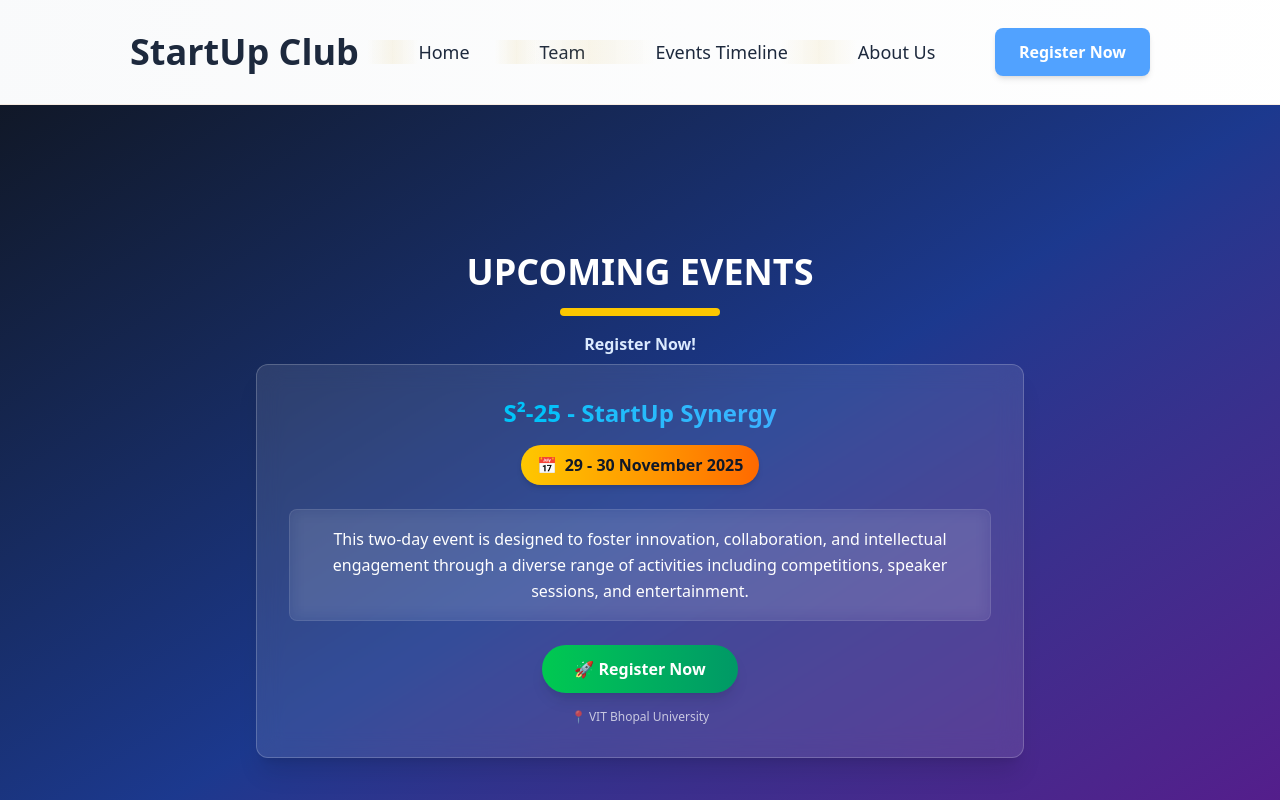
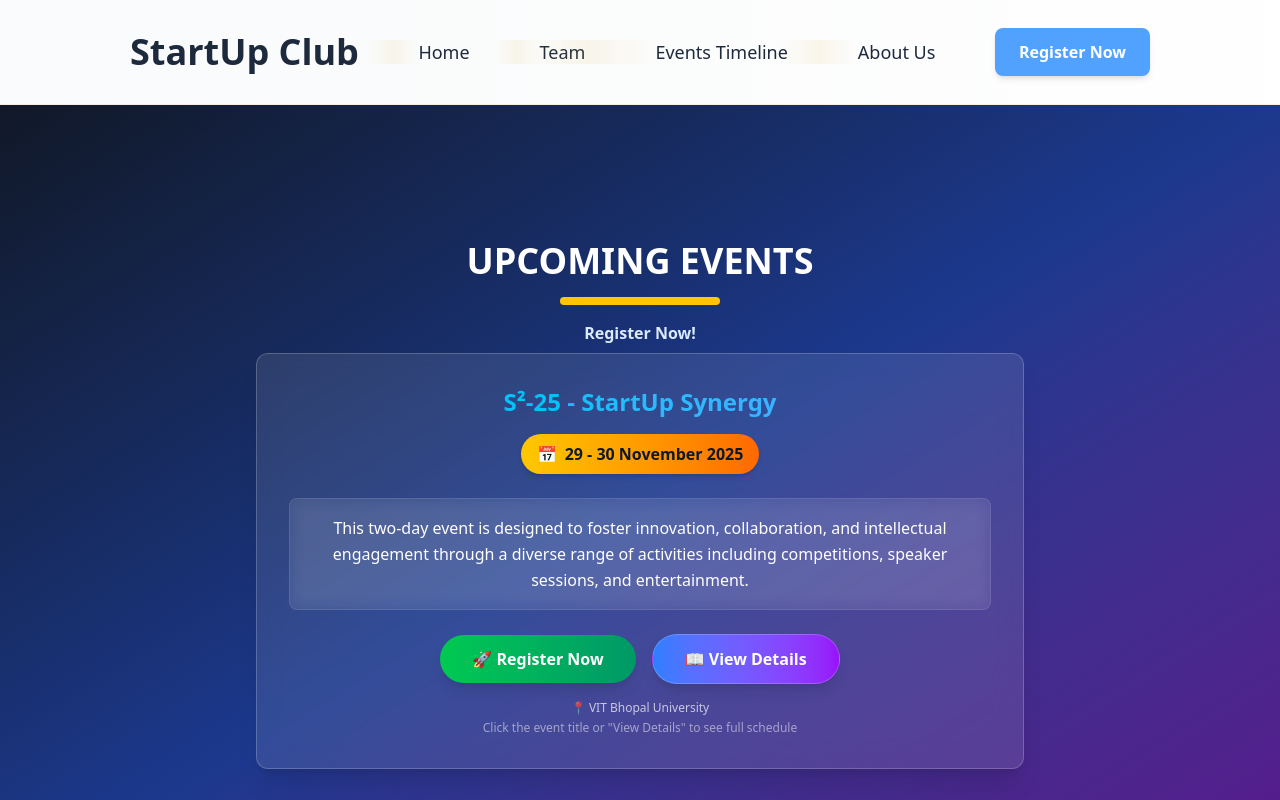
Before and after one commit to saksham-jais/Startup-Club-VITB, a React (Vite) app in the folder frontend/: page /events in a window 1280 px wide. Shown: the top 800 px of the page. Built offline with nearby package versions, Linux system fonts and the light colour scheme.

Commit message:
minor changes in teams and homepage

```diff
--- a/frontend/components/FullscreenCarousel.jsx
+++ b/frontend/components/FullscreenCarousel.jsx
@@ -1,5 +1,6 @@
 // FullscreenCarousel.js
 import React, { useState, useEffect } from "react";
+import { useNavigate } from "react-router-dom";
 
 const event = {
   title: "S²-25 - StartUp Synergy",
@@ -9,6 +10,7 @@ const event = {
 };
 
 const FullscreenCarousel = () => {
+  const navigate = useNavigate();
   const [displayedText, setDisplayedText] = useState("");
   const [currentIndex, setCurrentIndex] = useState(0);
 
@@ -58,6 +60,99 @@ const FullscreenCarousel = () => {
     window.open(`/registration?${params}`, '_blank');
   };
 
+  // Function to handle event title click
+  const handleEventTitleClick = () => {
+    // Create the event object that matches your EventDetail component structure
+    const eventDetails = {
+      date: "Nov 29 - 30",
+      year: "2025",
+      img: "/event_timeline/Nov 29-30.jpg",
+      title: "S²-25 - StartUp Synergy",
+      venue: "VIT Bhopal University",
+      time: "29th - 30th Nov 2025",
+      description: "A two-day event fostering innovation, collaboration, and intellectual engagement through competitions, speaker sessions, and entertainment activities.",
+      registrationFee: "NA as of now",
+      teamSize: "Individual & Team Events",
+      type: "Multi-Event Competition",
+      isUpcoming: true,
+      bannerImages: [
+        "/event_timeline/Nov 29-30.1.jpg",
+        "/event_timeline/Nov 29-30.2.jpg"
+      ],
+      day1: {
+        title: "Day 1: 29th Nov 2025 - Knowledge, Innovation, and Competition",
+        description: "The event begins with an Opening Ceremony, featuring a keynote speaker who will set the stage with insights into emerging trends and industry advancements. This session aims to inspire participants and provide direction for the competitions and discussions that follow.",
+        events: [
+          {
+            time: "10 AM - 1 PM",
+            name: "Opening Ceremony & Keynote Session",
+            venue: "Auditorium 1",
+            description: "Setting the stage with insights into emerging trends and industry advancements"
+          },
+          {
+            time: "1 PM - 5 PM",
+            name: "Paper Presentation",
+            venue: "Auditorium 1",
+            description: "Showcase research papers, patents, and innovative ideas on cutting-edge topics. Connect with faculty and industry experts for publication support and idea refinement."
+          },
+          {
+            time: "1 PM - 5 PM",
+            name: "Reverse Coding",
+            venue: "AB1 307",
+            description: "A unique coding challenge where participants decipher logic from given outputs. Tests analytical thinking, debugging skills, and algorithmic problem-solving."
+          },
+          {
+            time: "1 PM - 5 PM",
+            name: "Ideathon",
+            venue: "Coding Studio AB1",
+            description: "Fast-paced brainstorming competition to develop innovative solutions to real-world problems. Teams pitch ideas to judges assessing creativity and feasibility."
+          },
+          {
+            time: "1 PM - 5 PM",
+            name: "E-Sports Tournament",
+            venue: "Arch 103",
+            description: "Competitive gaming event featuring popular e-sports titles. Fosters teamwork, strategy, and sportsmanship in a structured tournament format."
+          }
+        ]
+      },
+      day2: {
+        title: "Day 2: 30th Nov 2025 - Inspiration, Engagement, and Entertainment",
+        description: "The second day of the event shifts the focus toward thought-provoking discussions, creative expression, and entertainment.",
+        events: [
+          {
+            time: "10 AM - 12 PM",
+            name: "Podcast Session with Guest Speaker",
+            venue: "Auditorium 1",
+            description: "A live podcast discussion with an expert guest, offering an in-depth conversation on Entrepreneurship and relevant topics. This session is designed to be interactive, with an opportunity for the audience to engage with the speaker through questions and discussions."
+          },
+          {
+            time: "2 PM - 3 PM",
+            name: "Stand-Up Comedy",
+            venue: "Auditorium 1",
+            description: "A dedicated segment featuring a professional well known comedian, bringing a refreshing break with humor and light-hearted entertainment. This segment aims to create a lively atmosphere and provide a space for relaxation and enjoyment."
+          },
+          {
+            time: "3 PM - 5 PM",
+            name: "Meme War",
+            venue: "Auditorium 1",
+            description: "A unique competition where participants create and submit memes based on given themes. The memes will be judged based on creativity, humor, and relevance. The audience will participate in voting, and the winner will receive a special prize. This event encourages digital creativity and provides a fun and engaging experience."
+          },
+          {
+            time: "3 PM - 5 PM",
+            name: "Cultural Performances",
+            venue: "Auditorium 1",
+            description: "A showcase of talent, including dance, music, and other artistic performances. This segment highlights the creative and cultural diversity of the participants and provides a platform for artistic expression."
+          }
+        ]
+      },
+    };
+
+    // Navigate to event details page with the event data
+    navigate(`/eventstimeline/${event.title.replace(/\s+/g, '-')}`, {
+      state: { event: eventDetails }
+    });
+  };
+
   return (
     <>
       {/* Events Section */}
@@ -80,8 +175,13 @@ const FullscreenCarousel = () => {
           {/* Event Content */}
           <div className="text-center">
 
-            {/* Event Title */}
-            <h2 className="text-xl md:text-2xl font-bold mb-4 bg-gradient-to-r from-cyan-400 to-blue-400 bg-clip-text text-transparent">
+            {/* Event Title - Now clickable */}
+
+            <h2
+              className="text-xl md:text-2xl font-bold mb-4 bg-gradient-to-r from-cyan-400 to-blue-400 bg-clip-text text-transparent !cursor-pointer hover:from-cyan-300 hover:to-blue-300 transition-all duration-300"
+              onClick={handleEventTitleClick}
+              title="Click to view event details"
+            >
               {event.title}
             </h2>
 
@@ -100,19 +200,29 @@ const FullscreenCarousel = () => {
               </p>
             </div>
 
-            {/* Register Button */}
-            <div className="flex justify-center">
+            {/* Action Buttons */}
+            <div className="flex flex-col sm:flex-row gap-4 justify-center items-center">
+              {/* Register Button */}
               <button
                 onClick={handleRegisterClick}
                 className="bg-gradient-to-r from-green-500 to-emerald-600 hover:from-green-600 hover:to-emerald-700 text-white px-8 py-3 rounded-full text-base font-bold transition-all duration-300 transform hover:scale-105 shadow-lg"
               >
                 🚀 Register Now
               </button>
+
+              {/* View Details Button */}
+              <button
+                onClick={handleEventTitleClick}
+                className="bg-gradient-to-r from-blue-500 to-purple-600 hover:from-blue-600 hover:to-purple-700 text-white px-8 py-3 rounded-full text-base font-bold transition-all duration-300 transform hover:scale-105 shadow-lg border border-white/20"
+              >
+                📖 View Details
+              </button>
             </div>
 
             {/* Additional Info */}
             <div className="mt-4 text-white/70 text-xs">
               <p>📍 VIT Bhopal University</p>
+              <p className="mt-1 text-white/50">Click the event title or "View Details" to see full schedule</p>
             </div>
           </div>
         </div>
--- a/frontend/components/Teams.jsx
+++ b/frontend/components/Teams.jsx
@@ -2,6 +2,18 @@ import React, { useState } from "react";
 
 // Team member data
 const teamMembers = [
+  {
+    name: "DR LOKESH MALVIYA",
+    title: "FACULTY COORDINATOR",
+    category: "Faculty Coordinators",
+    image: "/team/LokeshSir.jpg",
+  },
+  {
+    name: "DR BHUPENDRA PANCHAL",
+    title: "FACULTY COORDINATOR",
+    category: "Faculty Coordinators",
+    image: "/team/BhupendraSir.jpg",
+  },
   {
     name: "LAKSHAY KHTOUR",
     title: "PRESIDENT",
@@ -30,24 +42,14 @@ const teamMembers = [
     batch: "23",
     image: "/team/Veedushi Jain.jpg",
   },
-  {
-    name: "DR LOKESH MALVIYA",
-    title: "FACULTY COORDINATOR",
-    category: "Faculty Coordinators",
-    image: "/team/LokeshSir.jpg",
-  },
-  {
-    name: "DR BHUPENDRA PANCHAL",
-    title: "FACULTY COORDINATOR",
-    category: "Faculty Coordinators",
-    image: "/team/BhupendraSir.jpg",
-  },
+
 ];
 
 const filters = [
   "View all",
+  "Faculty Coordinators",
   "Panel Members",
-  "Faculty Coordinators",
+
 ];
 
 export default function TeamSection() {
--- a/frontend/components/navbar.jsx
+++ b/frontend/components/navbar.jsx
@@ -28,7 +28,7 @@ const Navbar = () => {
             </li>
             <li className="mx-[35px]">
               <Link
-                to="/team"
+                to="/teams"
                 className="relative text-slate-800 no-underline text-[18px] transition-all duration-300 ease-in-out overflow-hidden before:content-[''] before:absolute before:inset-0 before:w-full before:h-full before:bg-gradient-to-r before:from-transparent before:via-[rgba(212,175,55,0.1)] before:to-transparent before:translate-x-[-100%] before:transition-transform before:duration-[600ms] hover:before:translate-x-full hover:text-amber-600 hover:[text-shadow:_0_0_10px_rgba(212,175,55,0.3)]"
               >
                 Team
@@ -44,7 +44,7 @@ const Navbar = () => {
             </li>
             <li className="mx-[35px]">
               <Link
-                to="/about-us"
+                to="/ClubDetails"
                 className="relative text-slate-800 no-underline text-[18px] transition-all duration-300 ease-in-out overflow-hidden before:content-[''] before:absolute before:inset-0 before:w-full before:h-full before:bg-gradient-to-r before:from-transparent before:via-[rgba(212,175,55,0.1)] before:to-transparent before:translate-x-[-100%] before:transition-transform before:duration-[600ms] hover:before:translate-x-full hover:text-amber-600 hover:[text-shadow:_0_0_10px_rgba(212,175,55,0.3)]"
               >
                 About Us
```
